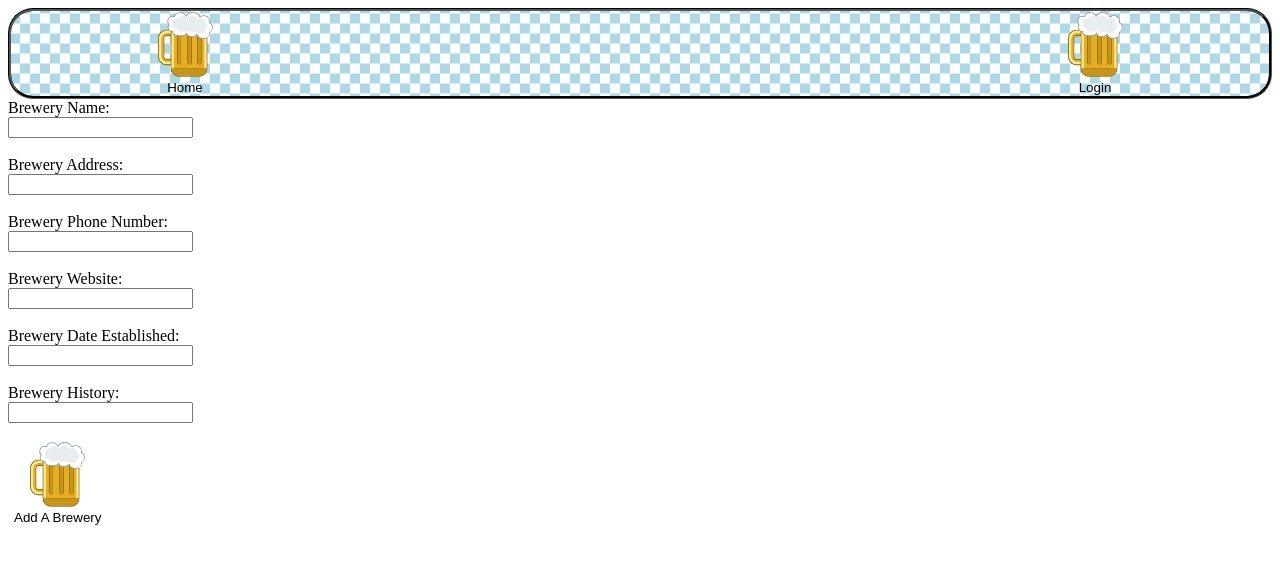
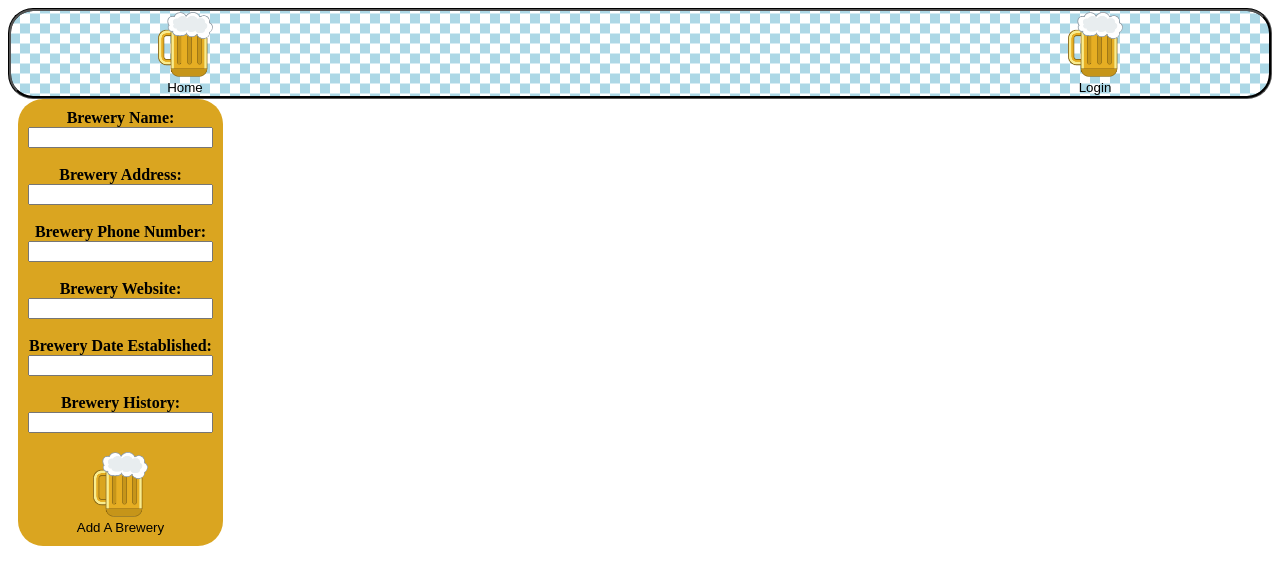
Before and after one commit to khawes187/Breernoculars, a Vue app in the folder vue/: page /newBreweryForm in a window 1280 px wide. Shown: the top 584 px of the page. Built offline with nearby package versions, Linux system fonts and the light colour scheme.

Commit message:
did css for new brewery form

```diff
--- a/vue/src/views/NewBreweryForm.vue
+++ b/vue/src/views/NewBreweryForm.vue
@@ -77,7 +77,7 @@ export default {
 </script>
 
 <style>
-#create-beer-form{
+#create-brewery-form{
     background-color: goldenrod;
     width: fit-content;
     padding: 10px;
@@ -86,7 +86,7 @@ export default {
     margin-left: 10px;
     font-weight: bold;
 }
-.add-beer-text{
+.beer-submit-button{
     color: black;
 }
 </style>
```
